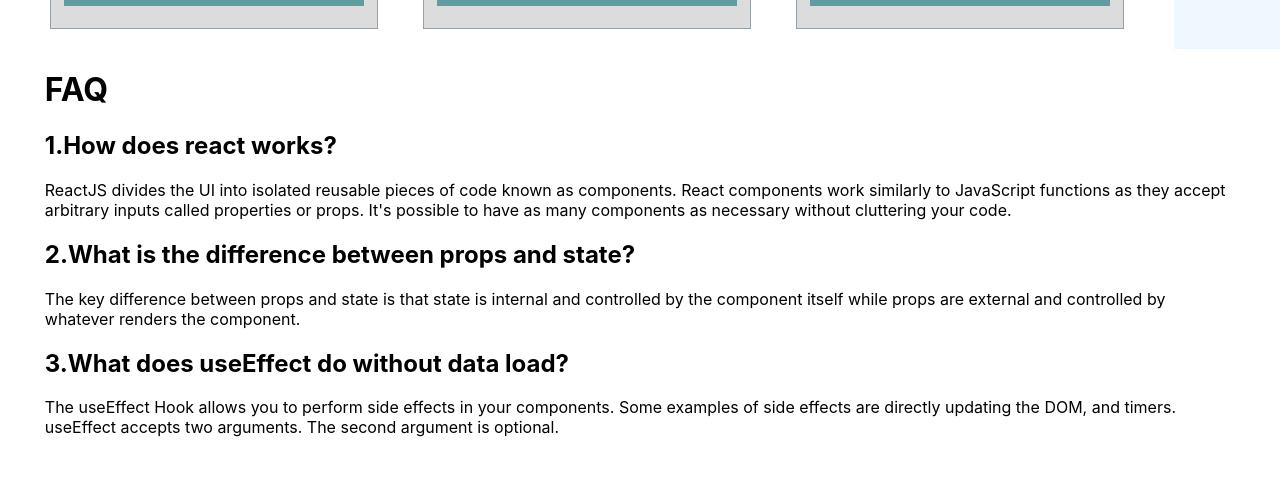
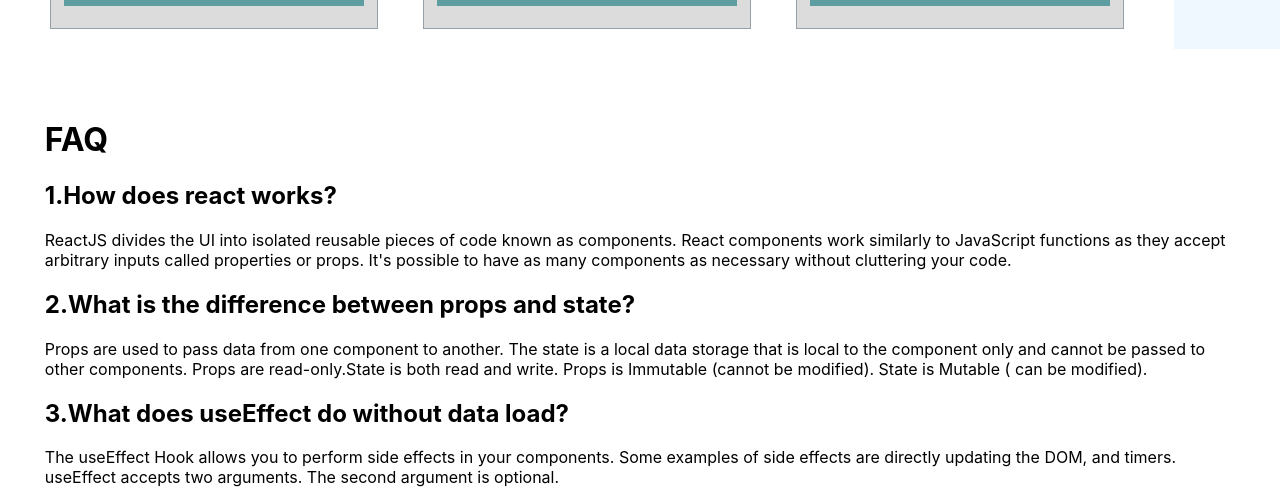
Before and after one commit to mdshimul101/try-code, a React (Create React App) app: page / in a window 1280 px wide. Shown: the part 1096-1585 px from the top of the page. Before the commit the page ends 1549 px from the top, so only its background shows below. Built offline with nearby package versions, Linux system fonts and the light colour scheme.

Commit message:
FAQ Change

```diff
--- a/src/components/Faq/Faq.css
+++ b/src/components/Faq/Faq.css
@@ -2,7 +2,7 @@
     margin-bottom: 30px;
     width: 93%;
     margin: auto;
+    padding-top: 50px;
+    padding-bottom: 50px;
 
 }
-
-@media screen and (max-width: 600px) {}
--- a/src/components/Faq/Faq.js
+++ b/src/components/Faq/Faq.js
@@ -9,7 +9,7 @@ const Faq = () => {
                 <h2>1.How does react works?</h2>
                 <p>ReactJS divides the UI into isolated reusable pieces of code known as components. React components work similarly to JavaScript functions as they accept arbitrary inputs called properties or props. It's possible to have as many components as necessary without cluttering your code. </p>
                 <h2>2.What is the difference between props and state?<br /></h2>
-                <p>The key difference between props and state is that state is internal and controlled by the component itself while props are external and controlled by whatever renders the component.</p>
+                <p>Props are used to pass data from one component to another. The state is a local data storage that is local to the component only and cannot be passed to other components. Props are read-only.State is both read and write. Props is Immutable (cannot be modified). State is Mutable ( can be modified).</p>
                 <h2>3.What does useEffect do without data load?</h2>
                 <p>The useEffect Hook allows you to perform side effects in your components. Some examples of side effects are
                     directly updating  the DOM, and timers. useEffect accepts two arguments. The second argument is optional.</p>
```
